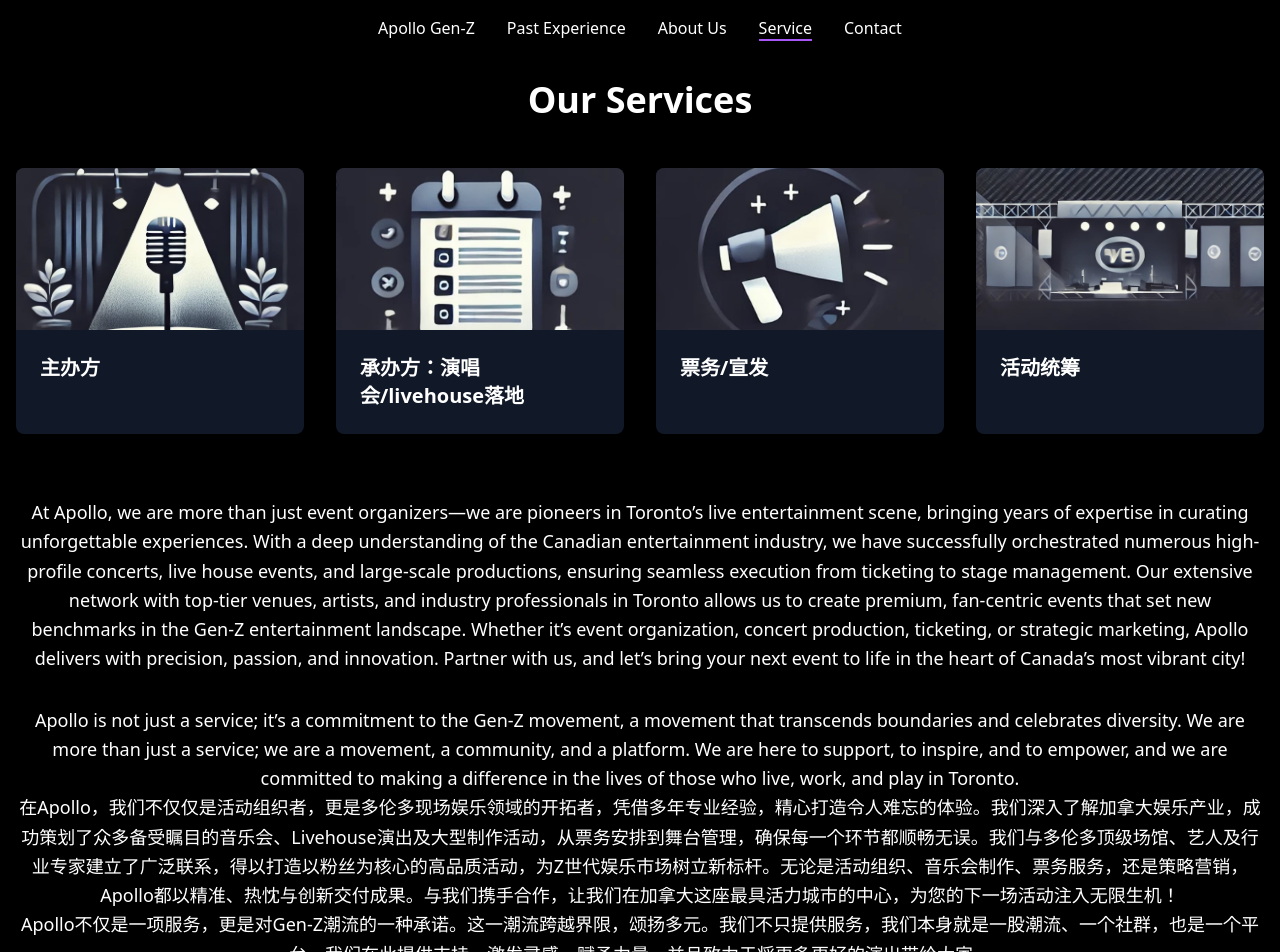
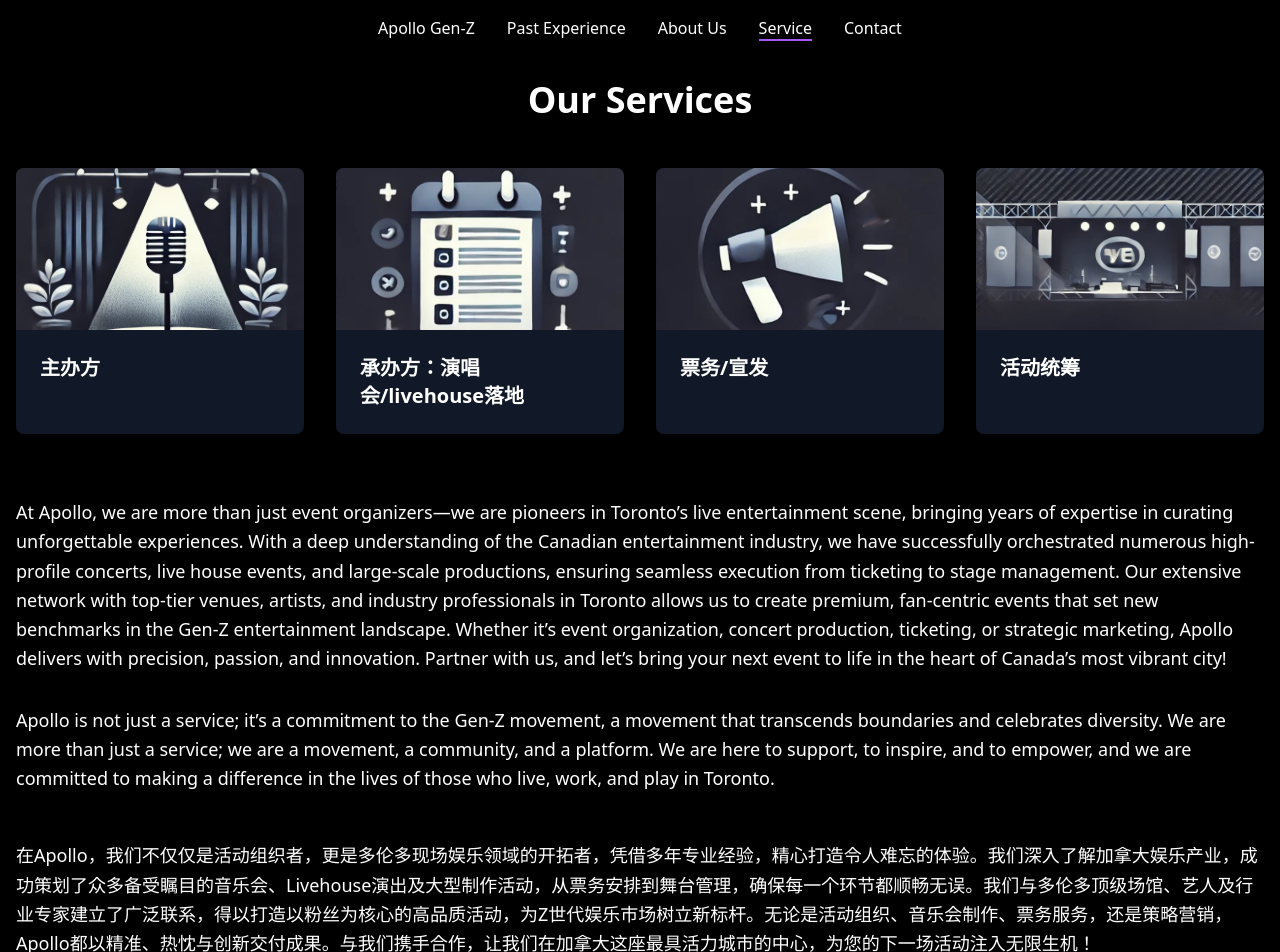
Before and after one commit to WennnO/apollo, a React (Vite) app in the folder project/: page /service in a window 1280 px wide. Shown: the top 952 px of the page. Built offline with nearby package versions, Linux system fonts and the light colour scheme.

Commit message:
text update

```diff
--- a/project/src/pages/Service.tsx
+++ b/project/src/pages/Service.tsx
@@ -39,16 +39,19 @@
         </div>
 
         <div className="max-3xl mx-auto mb-16">
-          <p className="text-lg leading-relaxed mb-8 text-center">
+          <p className="text-lg leading-relaxed mb-8">
           At Apollo, we are more than just event organizers—we are pioneers in Toronto’s live entertainment scene, bringing years of expertise in curating unforgettable experiences. With a deep understanding of the Canadian entertainment industry, we have successfully orchestrated numerous high-profile concerts, live house events, and large-scale productions, ensuring seamless execution from ticketing to stage management. Our extensive network with top-tier venues, artists, and industry professionals in Toronto allows us to create premium, fan-centric events that set new benchmarks in the Gen-Z entertainment landscape. Whether it’s event organization, concert production, ticketing, or strategic marketing, Apollo delivers with precision, passion, and innovation. Partner with us, and let’s bring your next event to life in the heart of Canada’s most vibrant city!
           </p>
-          <p className="text-lg leading-relaxed text-center">
+          <p className="text-lg leading-relaxed">
           Apollo is not just a service; it’s a commitment to the Gen-Z movement, a movement that transcends boundaries and celebrates diversity. We are more than just a service; we are a movement, a community, and a platform. We are here to support, to inspire, and to empower, and we are committed to making a difference in the lives of those who live, work, and play in Toronto.
           </p>
-          <p className="text-lg leading-relaxed text-center">
+          <br />
+          <br />
+          <p className="text-lg leading-relaxed">
           在Apollo，我们不仅仅是活动组织者，更是多伦多现场娱乐领域的开拓者，凭借多年专业经验，精心打造令人难忘的体验。我们深入了解加拿大娱乐产业，成功策划了众多备受瞩目的音乐会、Livehouse演出及大型制作活动，从票务安排到舞台管理，确保每一个环节都顺畅无误。我们与多伦多顶级场馆、艺人及行业专家建立了广泛联系，得以打造以粉丝为核心的高品质活动，为Z世代娱乐市场树立新标杆。无论是活动组织、音乐会制作、票务服务，还是策略营销，Apollo都以精准、热忱与创新交付成果。与我们携手合作，让我们在加拿大这座最具活力城市的中心，为您的下一场活动注入无限生机！
           </p>
-          <p className="text-lg leading-relaxed text-center">
+          <br />
+          <p className="text-lg leading-relaxed">
           Apollo不仅是一项服务，更是对Gen-Z潮流的一种承诺。这一潮流跨越界限，颂扬多元。我们不只提供服务，我们本身就是一股潮流、一个社群，也是一个平台。我们在此提供支持、激发灵感、赋予力量，并且致力于将更多更好的演出带给大家。
           </p>
         </div>
```
